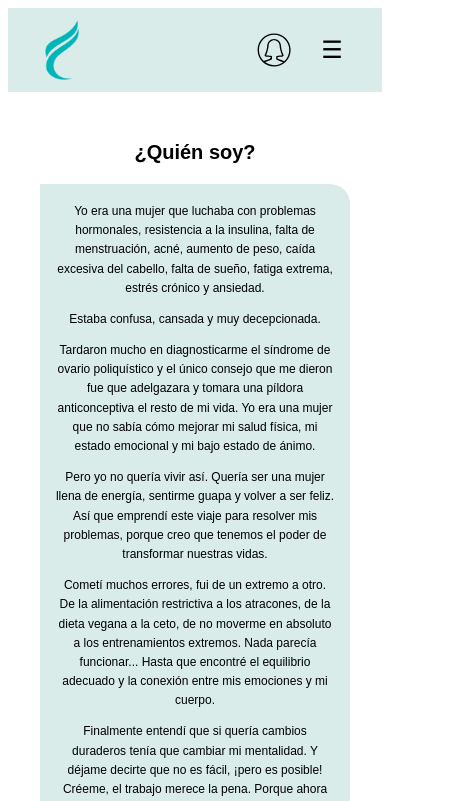
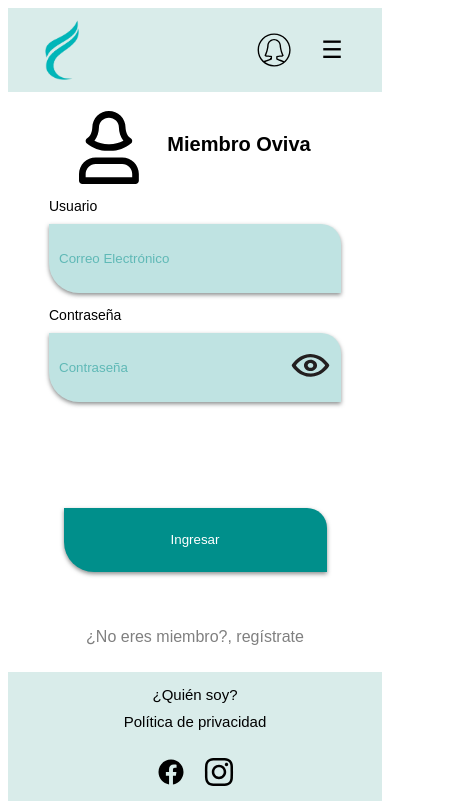
Before and after one commit to angylearns/oviva_care, a React (Vite) app in the folder HolisticFront/: page / in a window 390 px wide. Shown: the top 801 px of the page, 464 px wide, since content can reach past the window. Built offline with nearby package versions, Linux system fonts and the light colour scheme; a web font is replaced by a local one.

Commit message:
no infinite rotation in login icon and fix eye icon in login css

```diff
--- a/HolisticFront/src/App.jsx
+++ b/HolisticFront/src/App.jsx
@@ -21,7 +21,7 @@ function App() {
     <>
 
 
-      <WhoIAmView/>
+      <LoginView/>
 
       </>
 
--- a/HolisticFront/src/components/login/login.css
+++ b/HolisticFront/src/components/login/login.css
@@ -71,10 +71,10 @@ input::placeholder {
     background-color: #D9ECEA;
     color: #008F8B;
 }
+
 .icons-buttons-password-login {
     background-color: transparent;
     border: none;
-    position: relative;
     transform: translate(230px, -54px);
 }
 .icon-open-eye-login,
@@ -142,7 +142,7 @@ input::placeholder {
 
     .icon-open-eye-login,
     .icon-close-eye-login {
-        transform: translate(185px, -54px);
+        transform: translate(-40px, -10px);
     }
 }
 
@@ -183,7 +183,7 @@ input::placeholder {
 
     .icon-open-eye-login,
     .icon-close-eye-login {
-        transform: translate(165px, -54px);
+        transform: translate(-80px, -10px);
     }
 }
 
@@ -213,7 +213,8 @@ input::placeholder {
 
     .icon-open-eye-login,
     .icon-close-eye-login {
-        transform: translate(135px, -54px);
+        /* transform: translate(135px, -54px); */
+        transform: translate(-100px, -10px);
     }
 }
 
@@ -235,6 +236,6 @@ input::placeholder {
 
     .icon-open-eye-login,
     .icon-close-eye-login {
-        transform: translate(105px, -54px);
+        transform: translate(-115px, -10px);
     }
 }
--- a/HolisticFront/src/components/register/register.css
+++ b/HolisticFront/src/components/register/register.css
@@ -22,7 +22,7 @@
 .login-icon {
     width: 72px;
     padding-right: 2%;
-    animation: rotacion 2s linear infinite;
+    animation: rotacion 1s linear 1;
 }
 
 .logo-and-text {
```
